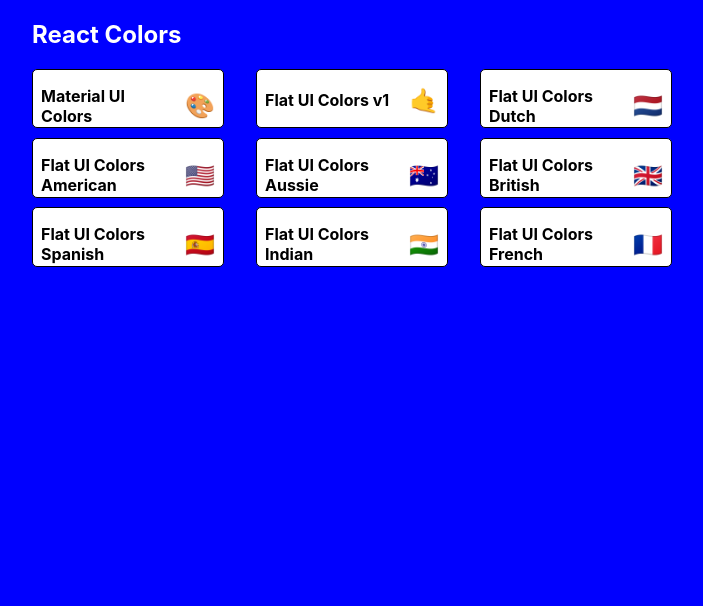
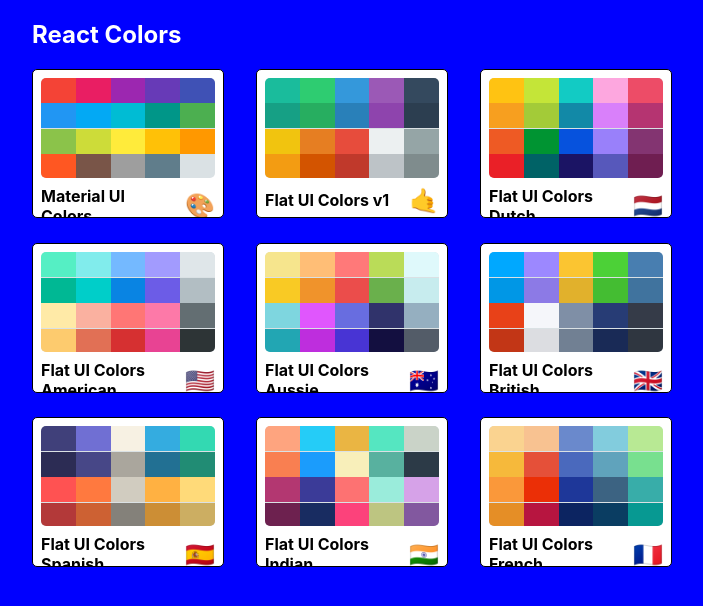
Before and after one commit to MichaelOgunsanmi/reactColorPalette, a React (Create React App) app: page / in a window 1280 px wide. Shown: the top 606 px of the page, without its empty margins (288-991 px from the left). Built offline with nearby package versions, Linux system fonts and the light colour scheme.

Commit message:
Rendered the miniColorBoxes and added additional styling to the miniPalette component

```diff
--- a/src/MiniPalette.js
+++ b/src/MiniPalette.js
@@ -16,7 +16,11 @@
         }
     },
     colors: {
-        backgroundColor: "grey"
+        backgroundColor: "#dae1e4",
+        height: "100px",
+        width: "100%",
+        borderRadius: "5px",
+        overflow: "hidden"
     },
     title: {
         display: "flex",
@@ -31,16 +35,32 @@
     emoji: {
         marginLeft: "0.5rem",
         fontSize: "1.5rem"
+    },
+    miniColor: {
+        height: "25%",
+        width: "20%",
+        display: "inline-block",
+        margin: "0 auto",
+        position: "relative",
+        marginBottom: "-3.5px"
     }
 };
 
 const MiniPalette = (props) => {
-    const {classes, paletteName, emoji} = props;
+    const {classes, paletteName, emoji, colors} = props;
 
+    const miniColorBoxes = colors.map( color => <div
+                                                    className={classes.miniColor}
+                                                    style={{backgroundColor: color.color}}
+                                                    key={color.name}
+                                                />
+                                       );
 
     return (
         <div className={classes.root}>
-            <div className={classes.colors}></div>
+            <div className={classes.colors}>
+                {miniColorBoxes}
+            </div>
             <h5 className={classes.title}>
                 {paletteName} <span className={classes.emoji}>{emoji}</span>
             </h5>
```
